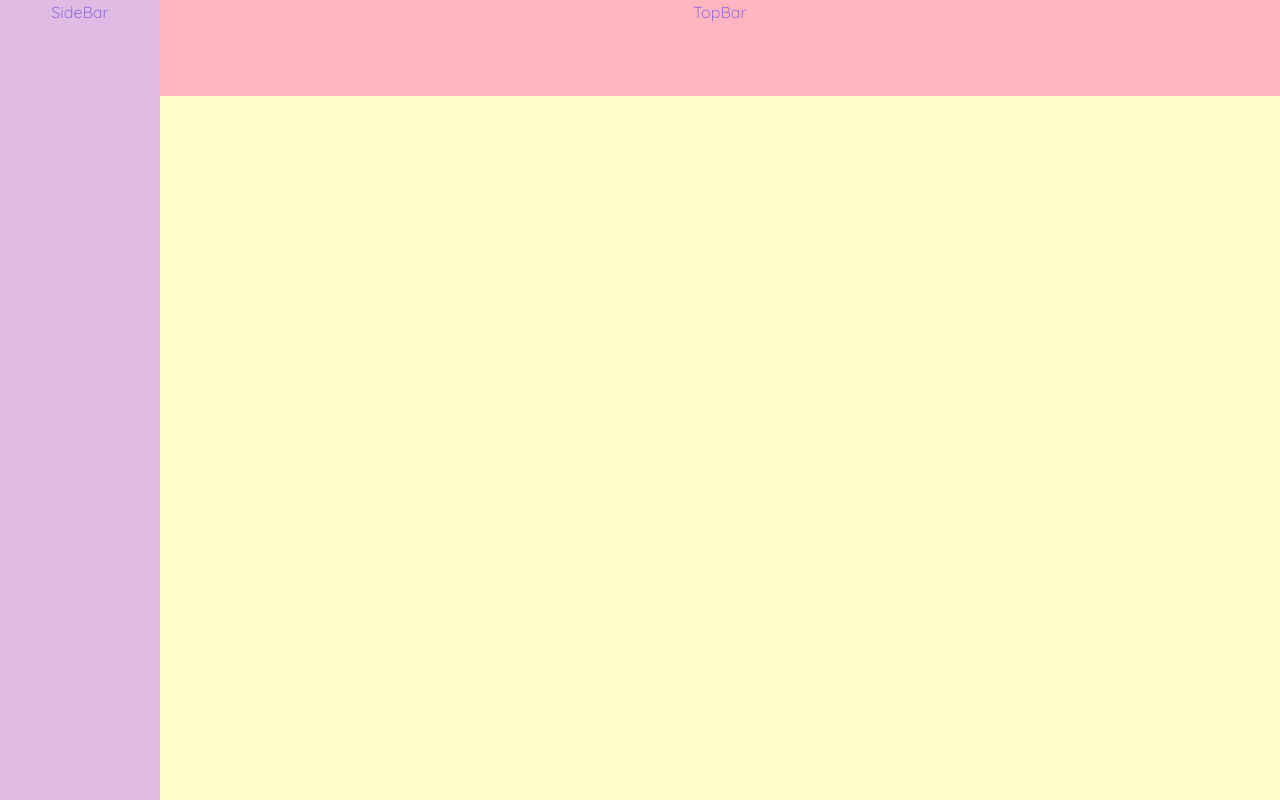
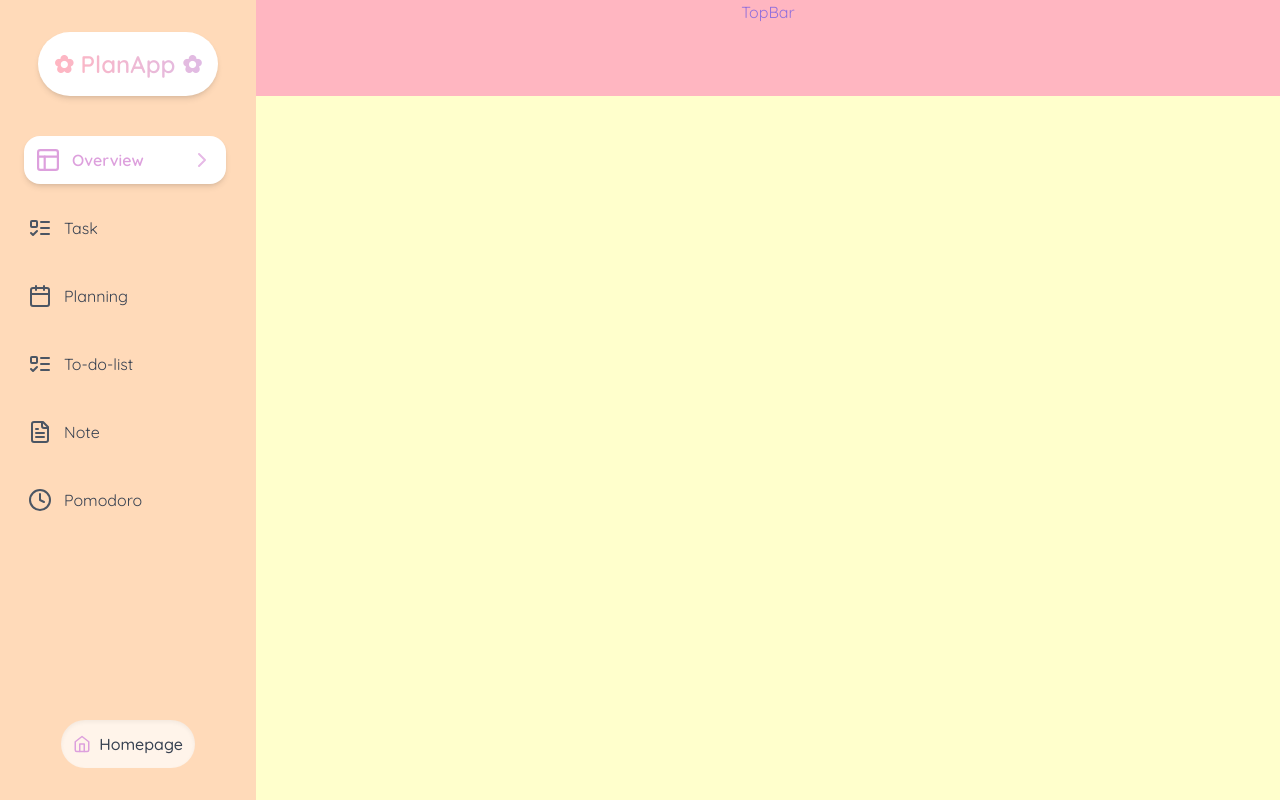
Before and after one commit to Artniaina/Soft-stack, a React (Vite) app: page / in a window 1280 px wide. Built offline with nearby package versions, Linux system fonts and the light colour scheme.

Commit message:
Feat: Add sidebar component to layout

```diff
--- a/src/components/SideBar.tsx
+++ b/src/components/SideBar.tsx
@@ -1,6 +1,63 @@
+import { useState } from 'react';
+import { Home, ListTodo, Calendar, Clock, FileText, Layout, ChevronRight } from 'lucide-react';
+
 const SideBar = () => {
+  const [activeItem, setActiveItem] = useState('Overview');
+  const [isHovered, setIsHovered] = useState(null);
+
+  const menuItems = [
+    { name: 'Overview', icon: <Layout /> },
+    { name: 'Task', icon: <ListTodo /> },
+    { name: 'Planning', icon: <Calendar /> },
+    { name: 'To-do-list', icon: <ListTodo /> },
+    { name: 'Note', icon: <FileText /> },
+    { name: 'Pomodoro', icon: <Clock /> },
+  ];
+
   return (
-    <div>SideBar</div>
-  )
-}
-export default SideBar
+    <div className="min-w-[16rem] h-screen flex justify-between flex-col items-center bg-pastel-peach shadow-lg">
+      <div className="flex flex-col w-full items-center mt-8 gap-10">
+        <div className="flex items-center justify-center bg-white rounded-full p-4 shadow-md transform transition-all duration-300 hover:scale-110">
+          <h1 className="text-2xl font-bold bg-gradient-to-r from-pastel-pink to-pastel-lavender bg-clip-text text-transparent">
+          ✿ PlanApp ✿
+          </h1>
+        </div>
+
+        <nav className="w-full px-4">
+          <ul className="flex flex-col gap-5 w-[90%]">
+            {menuItems.map((item) => (
+              <li
+                key={item.name}
+                className={`flex items-center gap-3 p-3 rounded-xl transition-all duration-300 cursor-pointer
+                  ${activeItem === item.name ?
+                    'bg-white text-pastel-purple font-bold shadow-md transform translate-x-2' :
+                    'text-gray-700 hover:bg-white/50'
+                  }
+                  ${isHovered === item.name ? 'scale-105' : ''}
+                `}
+                onClick={() => setActiveItem(item.name)}
+                onMouseEnter={() => setIsHovered(item.name)}
+                onMouseLeave={() => setIsHovered(null)}
+              >
+                <div className={`transition-all duration-300 ${activeItem === item.name ? 'text-pastel-purple scale-110' : 'text-gray-600'}`}>
+                  {item.icon}
+                </div>
+                <span>{item.name}</span>
+                {activeItem === item.name && (
+                  <ChevronRight className="ml-auto text-pastel-purple animate-pulse" />
+                )}
+              </li>
+            ))}
+          </ul>
+        </nav>
+      </div>
+
+      <div className="mb-8 p-3 bg-white/70 rounded-full shadow-inner transition-all duration-300 hover:bg-white hover:shadow-md flex items-center gap-2">
+        <Home className="text-pastel-purple" size={18} />
+        <p className="text-gray-700 font-medium">Homepage</p>
+      </div>
+    </div>
+  );
+};
+
+export default SideBar;
--- a/src/layouts/DashboardLayout.tsx
+++ b/src/layouts/DashboardLayout.tsx
@@ -6,7 +6,7 @@ interface DashboardLayoutProps {
 const DashboardLayout: React.FC<DashboardLayoutProps>= ({children}) => {
     return (
         <div className="flex overflow-hidden h-screen">
-            <aside className="w-[10rem] bg-pastel-lavender">
+            <aside className="bg-pastel-peach">
                 <SideBar />
             </aside>
             <main className="flex-1 flex flex-col bg-pastel-pink">
```
